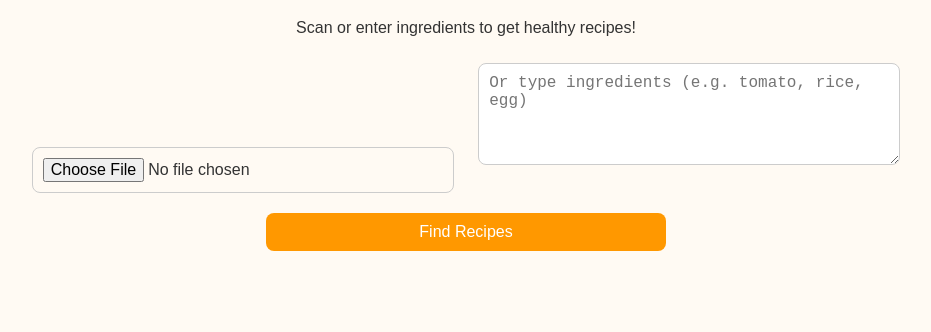
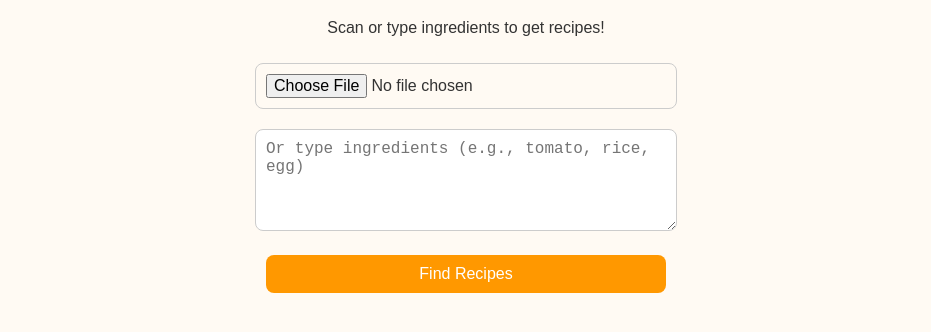
Before and after one commit to foodathon47-cell/smartcheff, a plain HTML site: page index.html in a window 1280 px wide. Shown: the part 62-394 px from the top of the page, without its empty margins (174-1105 px from the left). Drawn offline with Linux system fonts and the light colour scheme.

Commit message:
Update index.html

```diff
--- a/index.html
+++ b/index.html
@@ -5,21 +5,21 @@
   <meta name="viewport" content="width=device-width, initial-scale=1.0">
   <title>Smart Chef</title>
   <link rel="stylesheet" href="style.css">
+  <script src="https://cdn.jsdelivr.net/npm/@tensorflow/tfjs"></script>
+  <script src="https://cdn.jsdelivr.net/npm/@tensorflow-models/mobilenet"></script>
 </head>
 <body>
   <h1>👩‍🍳 Smart Chef</h1>
-  <p>Scan or enter ingredients to get healthy recipes!</p>
+  <p>Scan or type ingredients to get recipes!</p>
 
-  <!-- Camera or image input -->
+  <!-- Camera / image input -->
   <input type="file" accept="image/*" capture="environment" id="imageInput">
-
-  <!-- Manual text input -->
-  <textarea id="manualInput" placeholder="Or type ingredients (e.g. tomato, rice, egg)"></textarea>
-
-  <!-- Action button -->
+  <br>
+  <!-- Manual input -->
+  <textarea id="manualInput" placeholder="Or type ingredients (e.g., tomato, rice, egg)"></textarea>
+  <br>
   <button id="goBtn">Find Recipes</button>
 
-  <!-- Where the results appear -->
   <div id="results"></div>
 
   <script src="script.js"></script>
```
